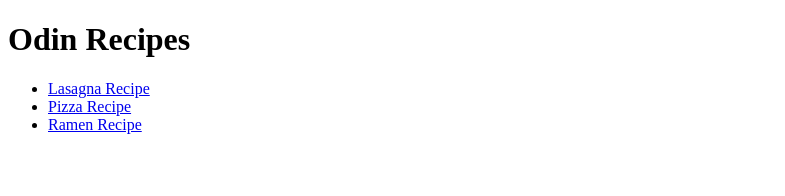
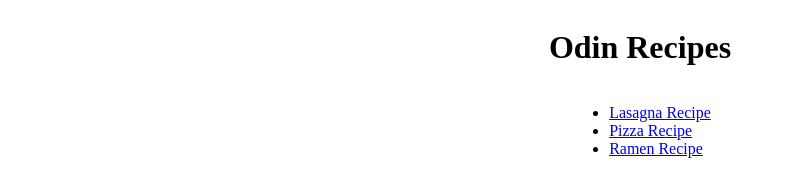
Before and after one commit to xZeroCoolxx/odini-recipes, a plain HTML site: page index.html in a window 1280 px wide. Shown: the whole page, without its empty margins (0-785 px from the left). Drawn offline with Linux system fonts and the light colour scheme.

Commit message:
created styles sheet and centered content

```diff
--- a/index.html
+++ b/index.html
@@ -4,6 +4,7 @@
     <meta charset="UTF-8">
     <meta name="viewport" content="width=device-width, initial-scale=1.0">
     <title>Odini-Recipes</title>
+    <link rel="stylesheet" href="styles.css">
 </head>
 <body>
     <h1>Odin Recipes</h1>
--- /dev/null
+++ b/styles.css
@@ -0,0 +1,5 @@
+body{
+    align-items: center;
+    display: flex;
+    flex-direction: column;
+}
```
Also changed, not shown: recipes/lasagna.html (+1 -0 lines), recipes/pizza.html (+1 -0 lines), recipes/ramen.html (+1 -0 lines).
